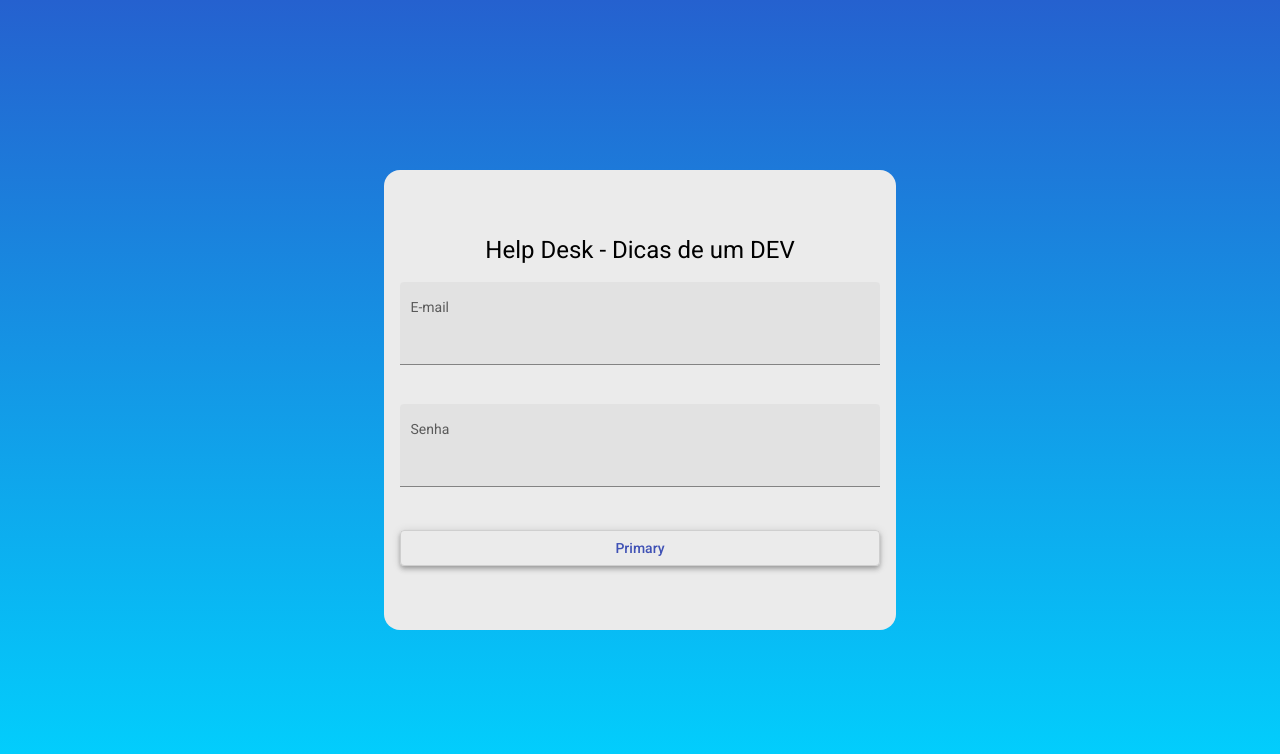
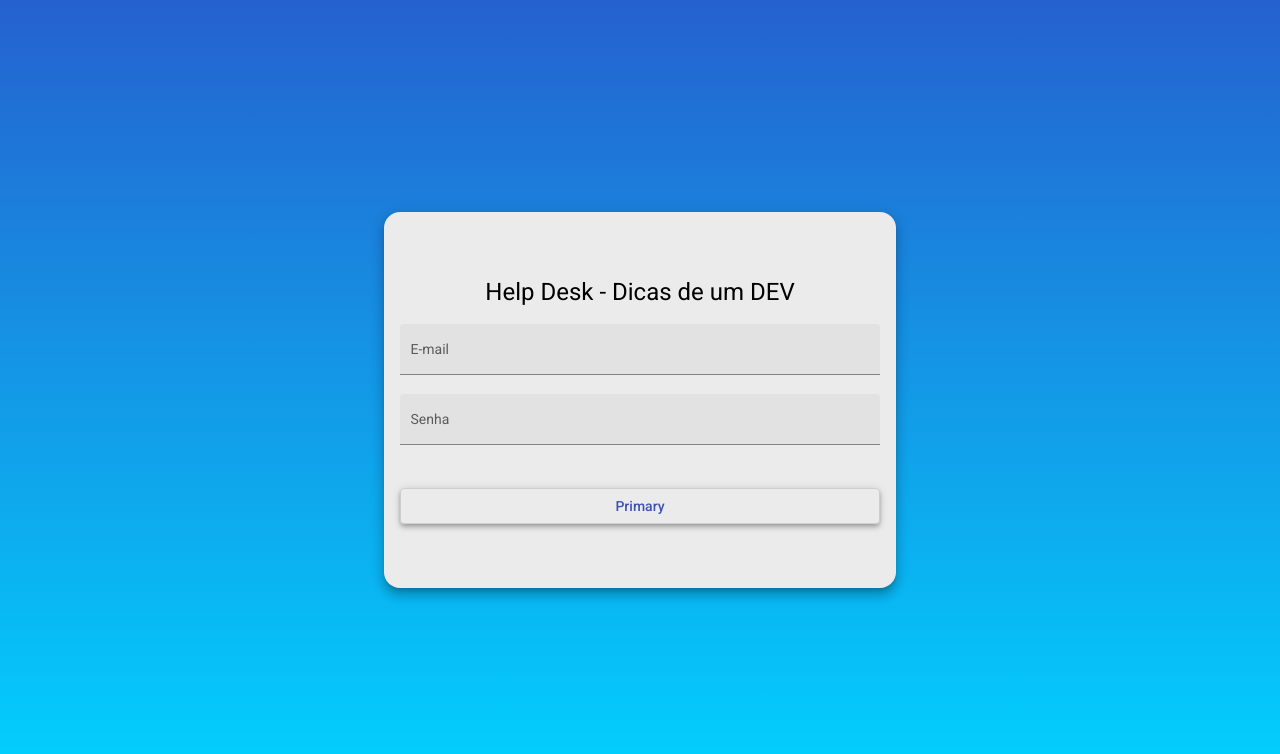
Before and after one commit to luciano-da-cruz-jr/Helpdesk-Angular-Java-Front, an Angular app: page /login in a window 1280 px wide. Shown: the top 754 px of the page. Built offline with nearby package versions, Linux system fonts and the light colour scheme.

Commit message:
Atualizando Angular material 36 V Especial 3

```diff
--- a/package.json
+++ b/package.json
@@ -10,12 +10,12 @@
   "private": true,
   "dependencies": {
     "@angular/animations": "~13.3.11",
-    "@angular/cdk": "~12.1.0-rc.0-sha-e8a9a99bba",
+    "@angular/cdk": "~13.3.9",
     "@angular/common": "~13.3.11",
     "@angular/compiler": "~13.3.11",
     "@angular/core": "~13.3.11",
     "@angular/forms": "~13.3.11",
-    "@angular/material": "~12.1.0-rc.0-sha-e8a9a99bba",
+    "@angular/material": "~13.3.9",
     "@angular/platform-browser": "~13.3.11",
     "@angular/platform-browser-dynamic": "~13.3.11",
     "@angular/router": "~13.3.11",
--- a/src/app/components/login/login.component.html
+++ b/src/app/components/login/login.component.html
@@ -1,5 +1,5 @@
 <div class="container">
-    <form class="form">
+    <form class="form mat-elevation-z8">
 
         <h1>Help Desk - Dicas de um DEV</h1>
 
```
Also changed, not shown: 1 other file (tests, documents, lock files or other folders). Lines whose indentation alone changed are shown as unchanged.
